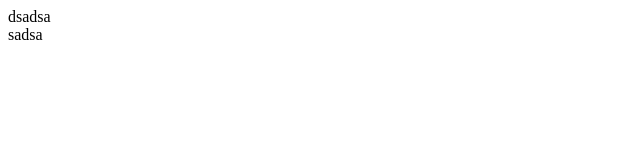
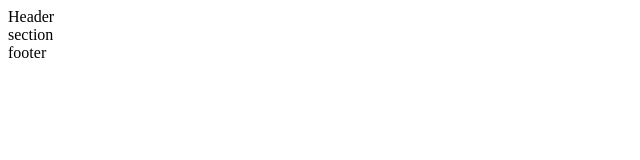
Before and after one commit to Shoxjahon1302/test, a plain HTML site: page index.html in a window 1280 px wide. Shown: the full height of the page, 0-640 px from the left. Drawn offline with Linux system fonts and the light colour scheme.

Commit message:
foter va nomi o'zgardi0

```diff
--- a/index.html
+++ b/index.html
@@ -7,7 +7,8 @@
     <title>Document</title>
 </head>
 <body>
-    <header>dsadsa</header>
-    <section>sadsa</section>
+    <header>Header</header>
+    <section>section</section>
+    <footer>footer</footer>
 </body>
 </html>
```
